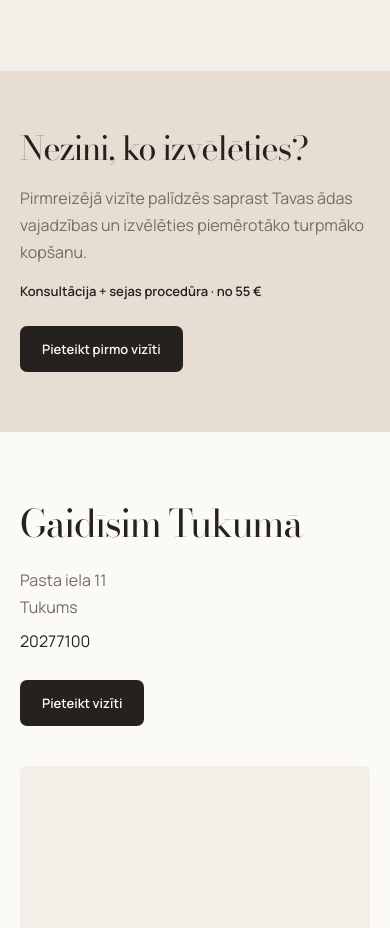
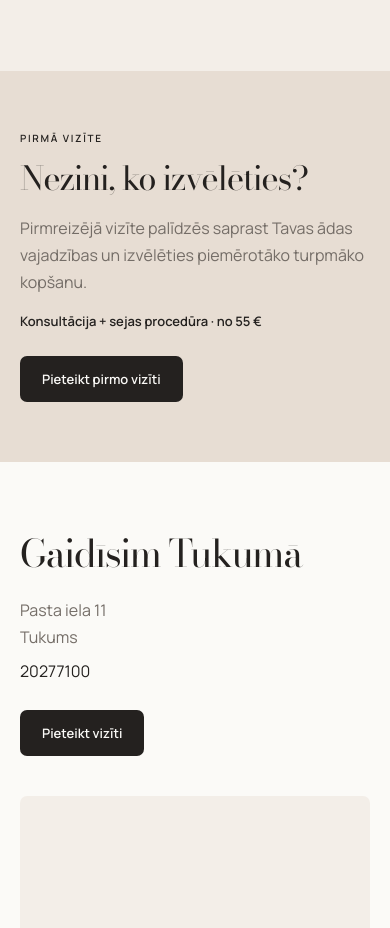
Before and after one commit to davisl24/skin-sculpt, a Next.js app: page / in a window 390 px wide. Shown: the part 3460-4388 px from the top of the page. Built offline with nearby package versions, Linux system fonts and the light colour scheme.

Commit message:
Add first visit context label on mobile

```diff
--- a/app/page.js
+++ b/app/page.js
@@ -19,7 +19,7 @@ export default function Home(){return <main>
 
 <section className="reviewsV2 reviewsWithCards" id="atsauksmes"><div className="reviewsScore"><strong>5.0</strong><p>340+ Fresha vērtējumi</p><a className="textLink" href={BOOK}>Apskatīt visas →</a></div><div className="reviewCards realReviews"><article><p>“Ļoti patīkama pieredze, brīnišķīga speciāliste.”</p><span>Madara S. · Fresha</span></article><article><p>“Brīnišķīga apkalpošana un patīkama atmosfēra. Paldies!”</p><span>Linda G. · Fresha</span></article><article><p>“Loti atrs un kvalitativs darbs, milzigs paldies!!”</p><span>Tīna K. · Fresha</span></article></div></section>
 
-<section className="firstVisitV2" id="first-visit"><div><h2>Nezini, ko izvēlēties?</h2><p>Pirmreizējā vizīte palīdzēs saprast Tavas ādas vajadzības un izvēlēties piemērotāko turpmāko kopšanu.</p><strong>Konsultācija + sejas procedūra · no 55 €</strong><a className="button" href={BOOK}>Pieteikt pirmo vizīti</a></div></section>
+<section className="firstVisitV2" id="first-visit"><div><p className="eyebrow firstVisitEyebrow">PIRMĀ VIZĪTE</p><h2>Nezini, ko izvēlēties?</h2><p>Pirmreizējā vizīte palīdzēs saprast Tavas ādas vajadzības un izvēlēties piemērotāko turpmāko kopšanu.</p><strong>Konsultācija + sejas procedūra · no 55 €</strong><a className="button" href={BOOK}>Pieteikt pirmo vizīti</a></div></section>
 
 <section className="v2Section contactV2" id="contact"><div className="contactCopy"><h2>Gaidīsim Tukumā</h2><p>Pasta iela 11<br/>Tukums</p><a href="tel:+37120277100">20277100</a><br/><a className="button contactButton" href={BOOK}>Pieteikt vizīti</a></div><a className="mapV2" href="https://www.google.com/maps/search/?api=1&query=Pasta+iela+11+Tukums"><span>Pasta iela 11 · Tukums</span><small>Atvērt Google Maps →</small></a></section>
 
```
